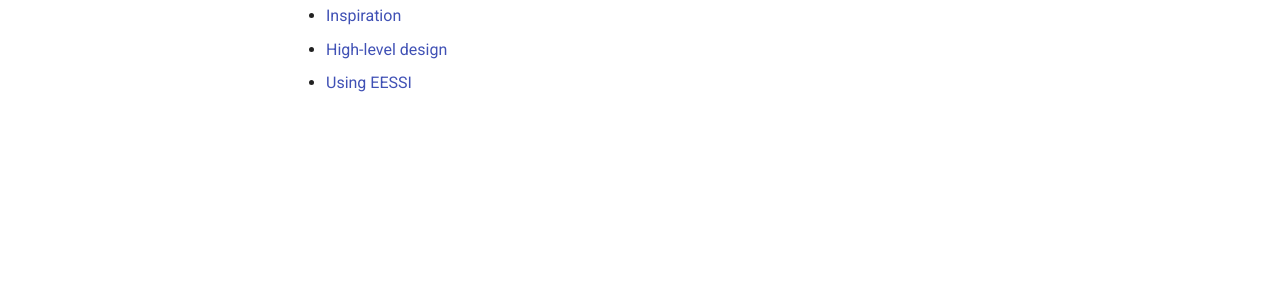
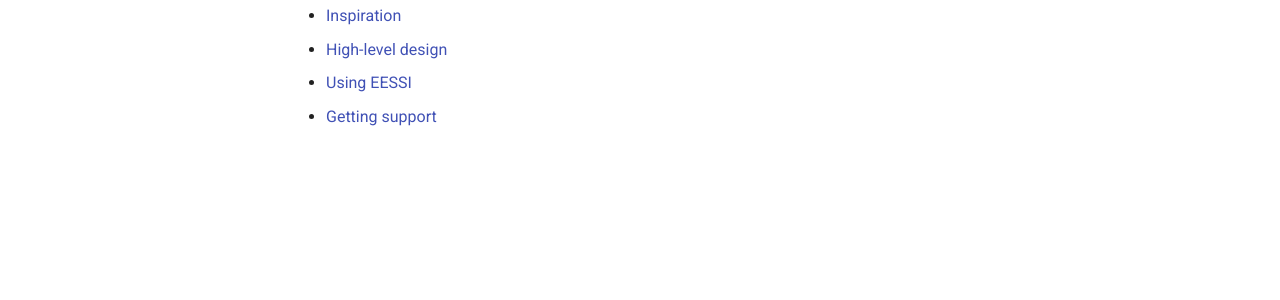
Before and after one commit to multixscale/cvmfs-tutorial-hpc-best-practices, an MkDocs documentation site: the page built from docs/eessi/index.md, in a window 1280 px wide. Shown: the part 540-840 px from the top of the page. Built offline with MkDocs 1.6.1 and Material for MkDocs 9.7.7, drawn with Linux system fonts in a browser that asks for light colours; comment, search, counter and statistics services are not loaded.

Commit message:
fix logo + add missing subsection link to index page for EESSI section

```diff
--- a/docs/eessi/index.md
+++ b/docs/eessi/index.md
@@ -3,7 +3,7 @@
 ## European Environment for Scientific Software Installations
 
 <div align="center">
-<img src="../../img/logos/EESSI_logo_horizontal.png" alt="EESSI logo" width="50%"/></br>
+<img src="../img/logos/EESSI_logo_horizontal.png" alt="EESSI logo" width="50%"/></br>
 </div>
 
 * [What is EESSI?](what-is-eessi.md)
@@ -11,3 +11,4 @@
 * [Inspiration](inspiration.md)
 * [High-level design](high-level-design.md)
 * [Using EESSI](using-eessi.md)
+* [Getting support](support.md)
```
